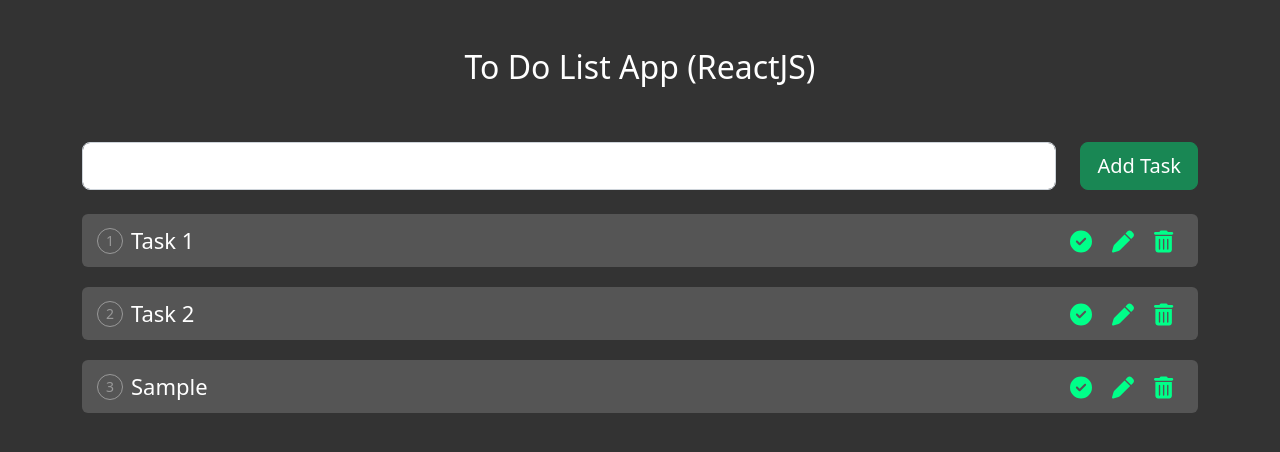
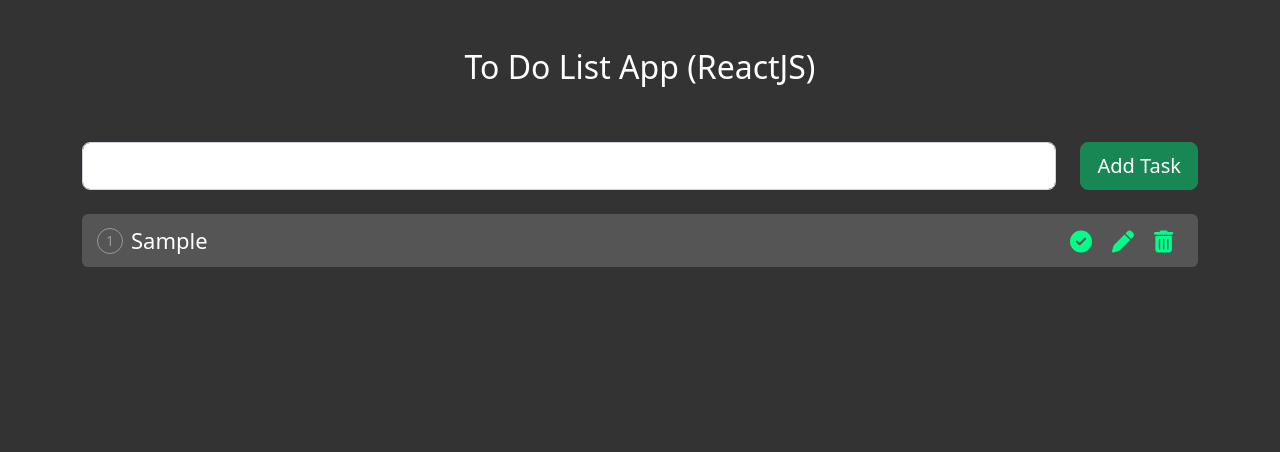
Before and after one commit to Rezuan-Ahmed-git/react-to-do, a React (Create React App) app: page / in a window 1280 px wide. Both pictures are taken after typing "Sample" into the empty fields and a click on the button "Add Task". Shown: the top 452 px of the page. Built offline with nearby package versions, Linux system fonts and the light colour scheme.

Commit message:
feat: refactor the components

```diff
--- a/src/App.js
+++ b/src/App.js
@@ -1,29 +1,14 @@
 import React, { useState } from 'react';
 import 'bootstrap/dist/css/bootstrap.min.css';
-import { FontAwesomeIcon } from '@fortawesome/react-fontawesome';
-import {
-  faCircleCheck,
-  faPen,
-  faTrashCan,
-  faArrowRotateLeft,
-} from '@fortawesome/free-solid-svg-icons';
 
 import './App.css';
+import AddTaskForm from './components/AddTaskForm';
+import UpdateForm from './components/UpdateForm';
+import ToDo from './components/ToDo';
 
 function App() {
   //Tasks (ToDo List) State
-  const [toDo, setToDo] = useState([
-    {
-      id: 1,
-      title: 'Task 1',
-      status: false,
-    },
-    {
-      id: 2,
-      title: 'Task 2',
-      status: false,
-    },
-  ]);
+  const [toDo, setToDo] = useState([]);
 
   //Temp State
   const [newTask, setNewTask] = useState('');
@@ -94,100 +79,30 @@
       <br />
 
       {updateData && updateData ? (
-        <>
-          {/* Update Task  */}
-          <div className="row">
-            <div className="col">
-              <input
-                className="form-control form-control-lg"
-                value={updateData && updateData.title}
-                onChange={(e) => changeTask(e)}
-              />
-            </div>
-            <div className="col-auto">
-              <button
-                className="btn btn-lg btn-success mr-20"
-                onClick={updateTask}
-              >
-                Update
-              </button>
-              <button className="btn btn-lg btn-warning" onClick={cancelUpdate}>
-                Cancel
-              </button>
-            </div>
-          </div>
-          <br />
-        </>
+        <UpdateForm
+          cancelUpdate={cancelUpdate}
+          updateData={updateData}
+          changeTask={changeTask}
+          updateTask={updateTask}
+        />
       ) : (
-        <>
-          {/* Add Task  */}
-          <div className="row">
-            <div className="col">
-              <input
-                className="form-control form-control-lg"
-                value={newTask}
-                onChange={(e) => setNewTask(e.target.value)}
-              />
-            </div>
-            <div className="col-auto">
-              <button className="btn btn-lg btn-success" onClick={addTask}>
-                Add Task
-              </button>
-            </div>
-          </div>
-          <br />
-        </>
+        <AddTaskForm
+          addTask={addTask}
+          newTask={newTask}
+          setNewTask={setNewTask}
+        />
       )}
 
       {/* Display ToDos  */}
 
       {toDo && toDo.length ? '' : 'No Tasks...'}
 
-      {toDo &&
-        toDo
-          .sort((a, b) => (a.id > b.id ? 1 : -1))
-          .map((task, index) => {
-            return (
-              <React.Fragment key={task.id}>
-                <div className="col taskBg">
-                  <div className={task.status ? 'done' : ''}>
-                    <span className="taskNumber">{index + 1}</span>
-                    <span className="taskText">{task.title}</span>
-                  </div>
-
-                  <div className="iconsWrap">
-                    {task.status ? (
-                      <span title="Undo" onClick={() => markDone(task.id)}>
-                        <FontAwesomeIcon icon={faArrowRotateLeft} />
-                      </span>
-                    ) : (
-                      <span title="Completed" onClick={() => markDone(task.id)}>
-                        <FontAwesomeIcon icon={faCircleCheck} />
-                      </span>
-                    )}
-
-                    {task.status ? null : (
-                      <span
-                        title="Edit"
-                        onClick={() =>
-                          setUpdateData({
-                            id: task.id,
-                            title: task.title,
-                            status: task.status ? true : false,
-                          })
-                        }
-                      >
-                        <FontAwesomeIcon icon={faPen} />
-                      </span>
-                    )}
-                    <span title="Delete" onClick={() => deleteTask(task.id)}>
-                      <FontAwesomeIcon icon={faTrashCan} />
-                    </span>
-                  </div>
-                </div>
-              </React.Fragment>
-            );
-          })}
+      <ToDo
+        deleteTask={deleteTask}
+        markDone={markDone}
+        setUpdateData={setUpdateData}
+        toDo={toDo}
+      />
     </div>
   );
 }
--- /dev/null
+++ b/src/components/AddTaskForm.jsx
@@ -0,0 +1,26 @@
+import React from 'react';
+
+const AddTaskForm = ({ newTask, setNewTask, addTask }) => {
+  return (
+    <>
+      {/* Add Task  */}
+      <div className="row">
+        <div className="col">
+          <input
+            className="form-control form-control-lg"
+            value={newTask}
+            onChange={(e) => setNewTask(e.target.value)}
+          />
+        </div>
+        <div className="col-auto">
+          <button className="btn btn-lg btn-success" onClick={addTask}>
+            Add Task
+          </button>
+        </div>
+      </div>
+      <br />
+    </>
+  );
+};
+
+export default AddTaskForm;
--- /dev/null
+++ b/src/components/ToDo.jsx
@@ -0,0 +1,62 @@
+import React from 'react';
+import { FontAwesomeIcon } from '@fortawesome/react-fontawesome';
+import {
+  faCircleCheck,
+  faPen,
+  faTrashCan,
+  faArrowRotateLeft,
+} from '@fortawesome/free-solid-svg-icons';
+
+const ToDo = ({ toDo, setUpdateData, markDone, deleteTask }) => {
+  return (
+    <>
+      {toDo &&
+        toDo
+          .sort((a, b) => (a.id > b.id ? 1 : -1))
+          .map((task, index) => {
+            return (
+              <React.Fragment key={task.id}>
+                <div className="col taskBg">
+                  <div className={task.status ? 'done' : ''}>
+                    <span className="taskNumber">{index + 1}</span>
+                    <span className="taskText">{task.title}</span>
+                  </div>
+
+                  <div className="iconsWrap">
+                    {task.status ? (
+                      <span title="Undo" onClick={() => markDone(task.id)}>
+                        <FontAwesomeIcon icon={faArrowRotateLeft} />
+                      </span>
+                    ) : (
+                      <span title="Completed" onClick={() => markDone(task.id)}>
+                        <FontAwesomeIcon icon={faCircleCheck} />
+                      </span>
+                    )}
+
+                    {task.status ? null : (
+                      <span
+                        title="Edit"
+                        onClick={() =>
+                          setUpdateData({
+                            id: task.id,
+                            title: task.title,
+                            status: task.status ? true : false,
+                          })
+                        }
+                      >
+                        <FontAwesomeIcon icon={faPen} />
+                      </span>
+                    )}
+                    <span title="Delete" onClick={() => deleteTask(task.id)}>
+                      <FontAwesomeIcon icon={faTrashCan} />
+                    </span>
+                  </div>
+                </div>
+              </React.Fragment>
+            );
+          })}
+    </>
+  );
+};
+
+export default ToDo;
--- /dev/null
+++ b/src/components/UpdateForm.jsx
@@ -0,0 +1,29 @@
+import React from 'react';
+
+const UpdateForm = ({ updateData, changeTask, updateTask, cancelUpdate }) => {
+  return (
+    <>
+      {/* Update Task  */}
+      <div className="row">
+        <div className="col">
+          <input
+            className="form-control form-control-lg"
+            value={updateData && updateData.title}
+            onChange={(e) => changeTask(e)}
+          />
+        </div>
+        <div className="col-auto">
+          <button className="btn btn-lg btn-success mr-20" onClick={updateTask}>
+            Update
+          </button>
+          <button className="btn btn-lg btn-warning" onClick={cancelUpdate}>
+            Cancel
+          </button>
+        </div>
+      </div>
+      <br />
+    </>
+  );
+};
+
+export default UpdateForm;
```
